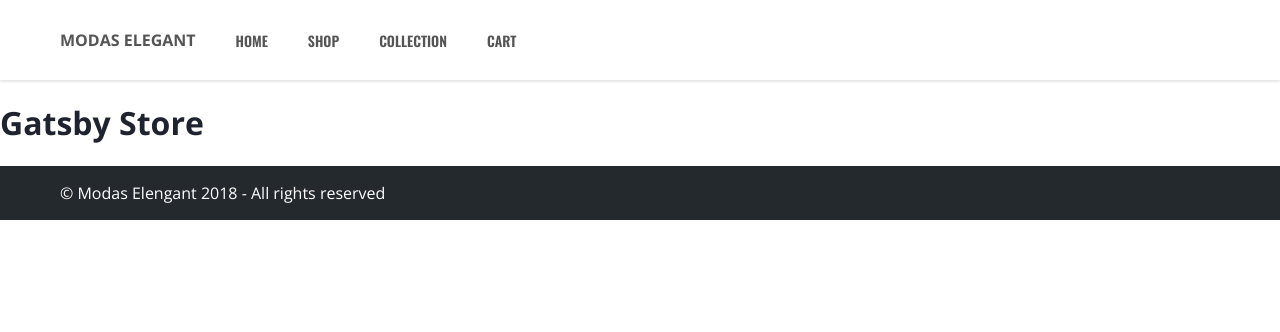
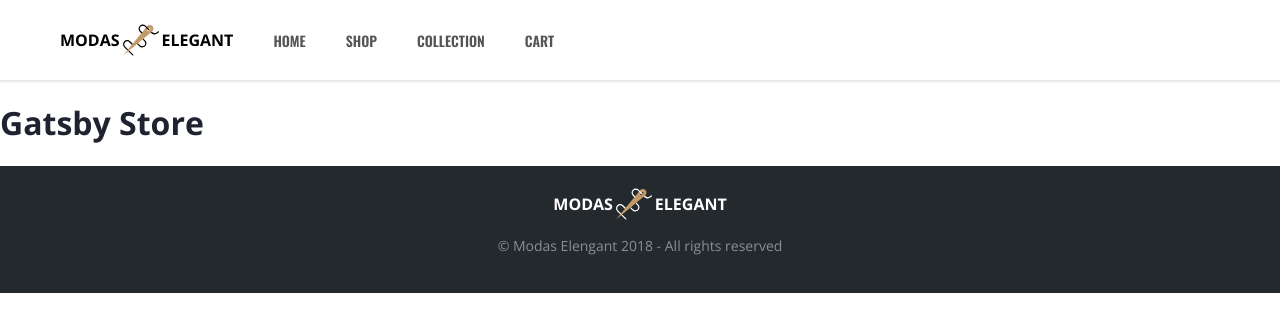
Before and after one commit to dantecalderon/store, a Gatsby site: page / in a window 1280 px wide. Built offline with nearby package versions, Linux system fonts and the light colour scheme; Gatsby itself is replaced by a stand-in of ours.

Commit message:
Add Logo to Footer

```diff
--- a/src/components/Footer/Footer.js
+++ b/src/components/Footer/Footer.js
@@ -2,16 +2,27 @@ import React from 'react'
 import styled from 'styled-components'
 
 import Wrapper from '../Wrapper'
+import Logo from '../Logo'
 
 const Container = styled.div`
 	background: #24292E;
 	color: white;
+	padding: 20px 10px 24px;
+`
+
+const Copy = styled.p`
+	text-align: center;
+	color: #888f97;
+	font-size: 14px;
 `
 
 export default props => (
 	<Container>
-		<Wrapper>
-			<p>&copy; Modas Elengant 2018 - All rights reserved</p>
+		<Wrapper
+			flexDirection='column'
+			justifyContent='center'>
+			<Logo light/>
+			<Copy>&copy; Modas Elengant 2018 - All rights reserved</Copy>
 		</Wrapper>
 	</Container>
 )
--- a/src/components/Logo/Logo.js
+++ b/src/components/Logo/Logo.js
@@ -1,15 +1,27 @@
 import React from 'react'
+import { Link } from 'gatsby'
 import styled from 'styled-components'
 
-const Wrapper = styled.li`
+const Wrapper = styled(Link)`
 	display: flex;
+	color: ${ props => props.light ? 'white' : 'black' };
 	align-items: center;
+	text-decoration: none;
 	cursor: pointer;
-	margin-right: 20px;
+	svg {
+		width: 36px;
+		height: 36px;
+		margin: 0 3px;
+	  .aria {
+			fill: ${ props => props.light ? 'white' : 'black' } !important;
+		}
+		.dot {
+			fill: ${ props => props.light ? '#24292E' : 'white' } !important;
+		}
+	}
 `
 
 const Logo = styled.h2`
-	color: ${ props => props.theme.textColor };
 	font-family: 'Open Sans', sans-serif;
 	font-size: 16px;
 	margin: 0;
@@ -17,7 +29,15 @@ const Logo = styled.h2`
 `
 
 export default props => (
-	<Wrapper>
-		<Logo>MODAS ELEGANT</Logo>
+	<Wrapper to='/' light={ props.light }>
+		{/* Refactorize it */}
+		<Logo>
+			MODAS
+		</Logo>
+		<svg xmlns="http://www.w3.org/2000/svg" xmlnsXlink="http://www.w3.org/1999/xlink" version="1.1" id="Layer_1" x="0px" y="0px" viewBox="0 0 503.756 503.756" style={{enableBackground: 'new 0 0 503.756 503.756'}} xmlSpace="preserve" width="512px" height="512px"><g><g>
+            <path className="aria" style={{fill: '#24292E'}} d="M267.715,357.098c-13.885,0-28.637-5.207-39.919-16.488l-27.769-28.637   c-3.471-3.471-3.471-8.678,0-12.149c3.471-3.471,8.678-3.471,12.149,0l28.637,28.637c16.488,16.488,43.39,13.017,59.01,0   c7.81-7.81,11.281-18.224,11.281-28.637c0-11.281-4.339-21.695-12.149-29.505l-20.827-21.695c-3.471-3.471-3.471-8.678,0-12.149   s8.678-3.471,12.149,0l20.827,20.827c11.281,11.281,17.356,26.034,17.356,41.654s-6.075,30.373-17.356,41.654   C299.824,350.156,284.203,357.098,267.715,357.098"/>
+            <path className="aria" style={{fill: '#24292E'}} d="M136.678,469.044c-2.603,0-4.339-0.868-6.075-2.603L16.922,353.627   c-22.563-22.563-22.563-59.878,0-83.308c22.563-22.563,59.878-22.563,83.308,0l35.58,35.58c3.471,3.471,3.471,8.678,0,12.149   c-3.471,3.471-8.678,3.471-12.149,0l-35.58-35.58c-16.488-16.488-42.522-16.488-59.01,0s-16.488,42.522,0,59.01l113.681,113.681   c3.471,3.471,3.471,8.678,0,12.149C141.017,468.176,138.414,469.044,136.678,469.044"/>
+            <path className="aria" style={{fill: '#24292E'}} d="M442.142,173.993c-17.356,0-34.712-8.678-51.2-25.166c-3.471-3.471-3.471-8.678,0-12.149   c3.471-3.471,8.678-3.471,12.149,0c27.769,27.77,53.803,26.034,85.912-4.339c3.471-3.471,8.678-3.471,12.149,0   c3.471,3.471,3.471,8.678,0,12.149C481.193,164.447,461.234,173.993,442.142,173.993"/>
+          </g><path className="hilo" style={{fill: '#C19A67'}} d="M411.77,57.708c-19.092-19.092-51.2-19.092-71.159,0L0.434,469.044L411.77,128.868  C430.861,109.776,430.861,77.668,411.77,57.708" data-original="#E6E6E6" data-old_color="#c19a67" /><path className="dot" style={{fill: '#FBFBFB'}} d="M347.553,130.603c-2.603,0-4.339-0.868-6.075-2.603c-3.471-3.471-3.471-8.678,0-12.149l28.637-28.637  c3.471-3.471,8.678-3.471,12.149,0s3.471,8.678,0,12.149L353.627,128C351.892,129.736,350.156,130.603,347.553,130.603" data-original="#CDCDCD" data-old_color="#F3EEEE" /><path className="aria" style={{fill: '#24292E'}} d="M262.508,158.373c-2.603,0-4.339-0.868-6.075-2.603l-21.695-20.827  c-22.563-22.563-22.563-59.878,0-83.308c22.563-22.563,59.878-22.563,83.308,0l49.464,49.464c3.471,3.471,3.471,8.678,0,12.149  c-3.471,3.471-8.678,3.471-12.149,0l-49.464-49.464c-16.488-16.488-42.522-16.488-59.01,0s-16.488,42.522,0,59.01l20.827,20.827  c3.471,3.471,3.471,8.678,0,12.149C266.847,158.373,265.112,158.373,262.508,158.373"/></g> </svg> <Logo> ELEGANT</Logo>
 	</Wrapper>
 )
--- a/src/components/Navbar/Navbar.js
+++ b/src/components/Navbar/Navbar.js
@@ -16,9 +16,11 @@ const Container = styled.nav`
 
 const List = styled.ul`
 	margin: 0;
+	margin-left: 20px;
 	list-style: none;
 	padding: 0;
 	display: flex;
+	align-items: center;
 `
 
 const ItemWrapper = styled.li`
@@ -63,8 +65,8 @@ export default props => (
 	<ThemeProvider theme={ theme }>
 		<Container>
 			<Wrapper>
+				<Logo/>
 				<List>
-					<Logo/>
 					<ItemWrapper>
 						<Item to='/'>HOME</Item>
 					</ItemWrapper>
--- a/src/components/Wrapper/Wrapper.js
+++ b/src/components/Wrapper/Wrapper.js
@@ -1,9 +1,10 @@
-import React from 'react'
 import styled from 'styled-components'
 
 export default styled.div`
 	display: flex;
-	align-items: center;
+	align-items: ${ props =>  props.alignItems ? props.alignItems : 'center' };
+	flex-direction: ${ props =>  props.flexDirection ? props.flexDirection : 'row' };
+	justify-content: ${ props =>  props.justifyContent ? props.justifyContent : 'left' };
 	max-width: ${ props =>  props.maxWidth ? props.maxWidth : '1160px' };
 	height: 100%;
 	width: 100%;
```
